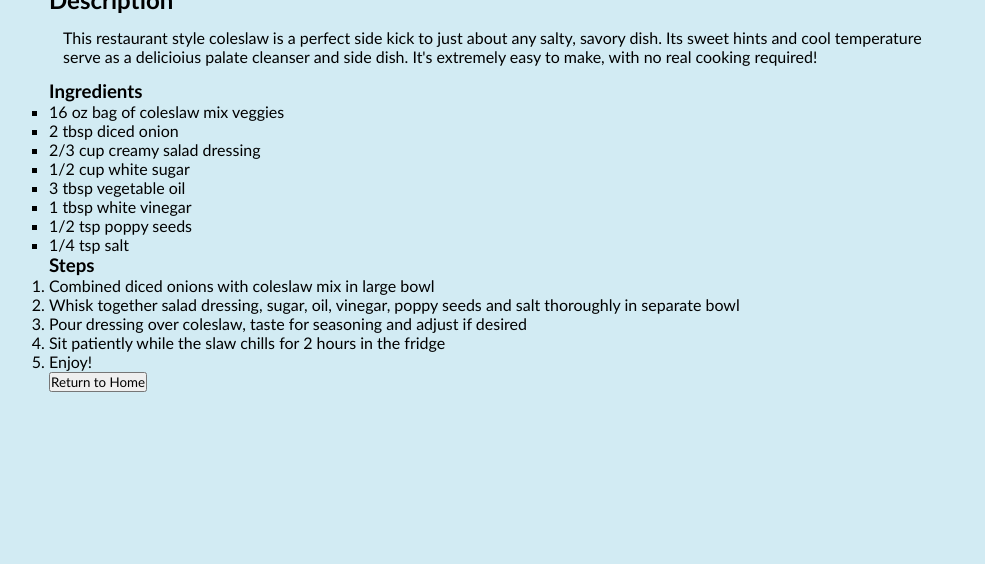
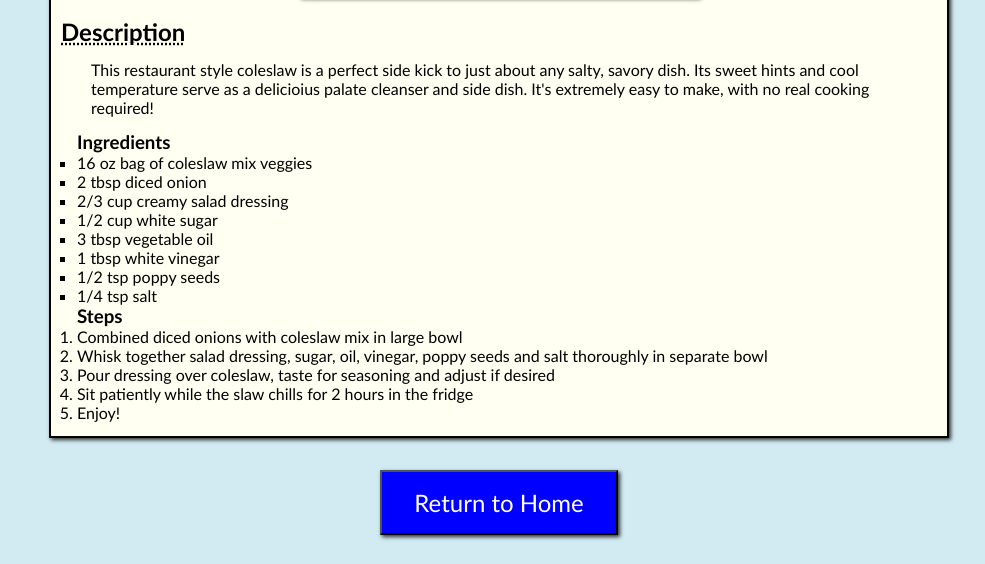
Before and after one commit to rafeer192/odin-recipes, a plain HTML site: page recipes/slaw.html in a window 1280 px wide. Shown: the part 623-1187 px from the top of the page, without its empty margins (141-1126 px from the left). Before the commit the page ends 1015 px from the top, so only its background shows below. Drawn offline with Linux system fonts and the light colour scheme.

Commit message:
Edit recipe html files to better organize

```diff
--- a/recipes/slaw.html
+++ b/recipes/slaw.html
@@ -8,9 +8,11 @@
 </head>
 <body>
     <h1 class="page-heading">Restaurant Style Slaw</h1>
+    <div class="recipe-container">
     <img src="https://www.tasteofhome.com/wp-content/uploads/2022/07/Kentucky-Coleslaw_EXPS_RC22_267782_DR_04_21_2b.jpg"
     alt="A serving bowl of colorful coleslaw" height="400" width="400">
     <h2>Description</h2>
+        <div class="recipe-content">
             <p>This restaurant style coleslaw is a perfect side kick to just about any salty, savory dish. Its sweet hints and cool
             temperature serve as a delicioius palate cleanser and side dish. It's extremely easy to make, with no real cooking required!
             </p>
@@ -33,6 +35,8 @@
                 <li>Sit patiently while the slaw chills for 2 hours in the fridge</li>
                 <li>Enjoy!</li>
             </ol>
-    <a href="../index.html"><button>Return to Home</button></a>
+        </div>
+    </div>
+    <div class="return-button"><a href="../index.html"><button>Return to Home</button></a></div>
 </body>
 </html>
```
Also changed, not shown: recipes/lasagna.html (+5 -1 lines), recipes/macaronisalad.html (+5 -1 lines). Lines whose indentation alone changed are shown as unchanged.
